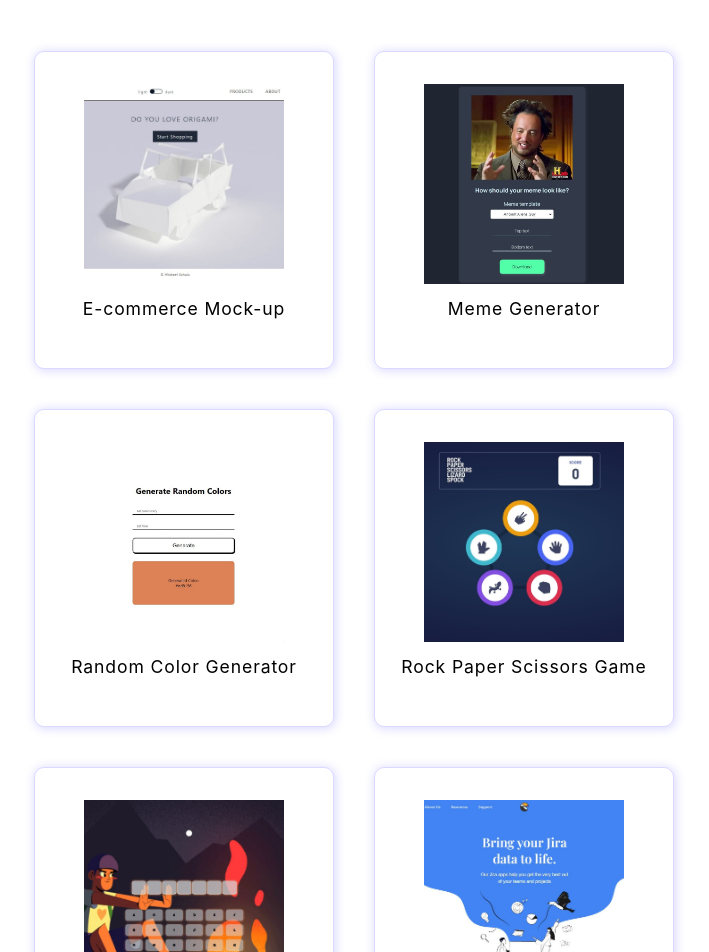
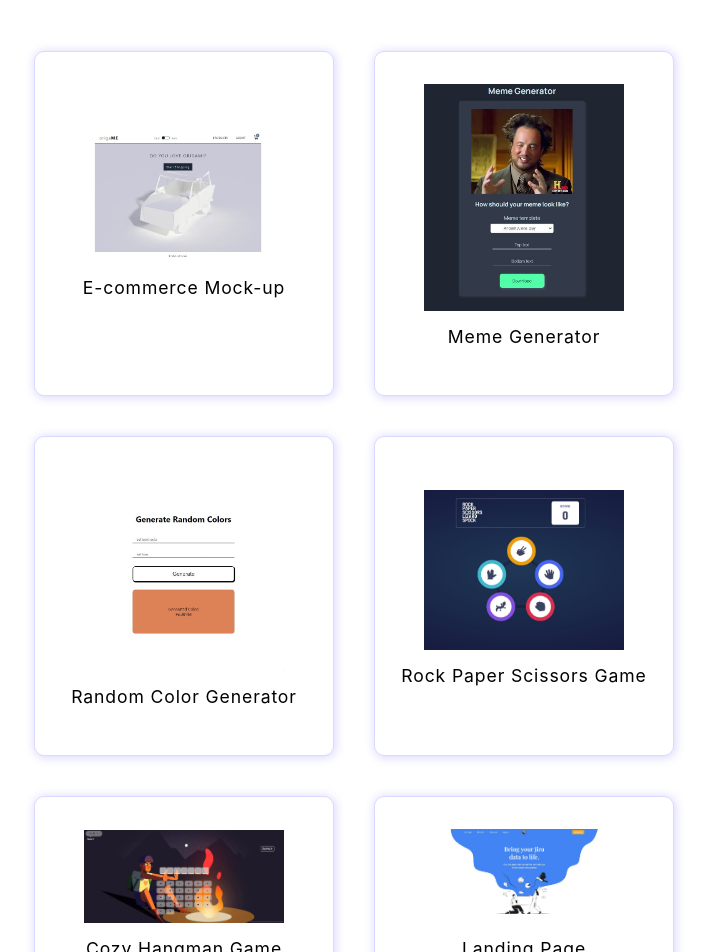
Before and after one commit to mischulz14/ms-portfolio, a Next.js app: page / in a window 1280 px wide. Shown: the part 1860-2812 px from the top of the page, without its empty margins (286-995 px from the left). Built offline with nearby package versions, Linux system fonts and the light colour scheme.

Commit message:
Change to img tag for loading states

```diff
--- a/components/About.js
+++ b/components/About.js
@@ -1,5 +1,5 @@
 import Head from 'next/head';
-import Image from 'next/image';
+import img from 'next/image';
 import Link from 'next/link';
 
 function About() {
@@ -31,34 +31,34 @@ function About() {
               </p>
               <div className="grid flex-wrap justify-center w-full grid-cols-4 gap-4 mx-auto sm:flex sm:flex-nowrap stack-wrapper sm:h-auto">
                 <div className="img-wrapper">
-                  <Image src="/html.svg" alt="" width="300" height="300" />
+                  <img src="/html.svg" alt="" width="300" height="300" />
                 </div>
                 <div className="img-wrapper">
-                  <Image src="/css.svg" alt="" width="300" height="300" />
+                  <img src="/css.svg" alt="" width="300" height="300" />
                 </div>
                 <div className="img-wrapper">
-                  <Image src="/tailwind.svg" alt="" width="300" height="300" />
+                  <img src="/tailwind.svg" alt="" width="300" height="300" />
                 </div>
                 <div className="img-wrapper">
-                  <Image src="/sass.svg" alt="" width="300" height="300" />
+                  <img src="/sass.svg" alt="" width="300" height="300" />
                 </div>
                 <div className="img-wrapper">
-                  <Image src="/js.svg" alt="" width="300" height="300" />
+                  <img src="/js.svg" alt="" width="300" height="300" />
                 </div>
                 <div className="img-wrapper">
-                  <Image src="/node.svg" alt="" width="300" height="300" />
+                  <img src="/node.svg" alt="" width="300" height="300" />
                 </div>
                 <div className="img-wrapper">
-                  <Image src="/react.svg" alt="" width="300" height="300" />
+                  <img src="/react.svg" alt="" width="300" height="300" />
                 </div>
                 <div className="img-wrapper">
-                  <Image src="/nextjs.svg" alt="" width="300" height="300" />
+                  <img src="/nextjs.svg" alt="" width="300" height="300" />
                 </div>
                 <div className="img-wrapper">
-                  <Image src="/git.svg" alt="" width="300" height="300" />
+                  <img src="/git.svg" alt="" width="300" height="300" />
                 </div>
                 <div className="img-wrapper">
-                  <Image src="/github.svg" alt="" width="300" height="300" />
+                  <img src="/github.svg" alt="" width="300" height="300" />
                 </div>
               </div>
             </div>
--- a/components/Portfolio.js
+++ b/components/Portfolio.js
@@ -1,6 +1,7 @@
 import Head from 'next/head';
-import Image from 'next/image';
+import img from 'next/image';
 import Link from 'next/link';
+
 import Navbar from '../components/Navbar';
 
 function Portfolio() {
@@ -30,7 +31,7 @@ function Portfolio() {
                   href="https://origame-ecommerce.netlify.app/"
                   target="_blank"
                 >
-                  <Image
+                  <img
                     width="200"
                     height="200"
                     src="/ecommerce.jpg"
@@ -43,7 +44,7 @@ function Portfolio() {
               </div>
               <div className="portfolio-item">
                 <Link href="https://react-meme-generator14.netlify.app/">
-                  <Image
+                  <img
                     width="200"
                     height="200"
                     src="/memes.jpg"
@@ -56,7 +57,7 @@ function Portfolio() {
               </div>
               <div className="portfolio-item">
                 <Link href="https://react-random-colors.netlify.app/">
-                  <Image
+                  <img
                     width="200"
                     height="200"
                     src="/randomcolors.jpg"
@@ -70,7 +71,7 @@ function Portfolio() {
 
               <div className="portfolio-item">
                 <Link href="https://rock-paper-scissors-lizard-spock-ms.netlify.app/">
-                  <Image
+                  <img
                     width="200"
                     height="200"
                     src="/rock-paper.jpg"
@@ -83,7 +84,7 @@ function Portfolio() {
 
               <div className="portfolio-item">
                 <Link href="https://cozy-hangman.netlify.app/">
-                  <Image
+                  <img
                     width="200"
                     height="200"
                     src="/hangman.jpg"
@@ -96,7 +97,7 @@ function Portfolio() {
               </div>
               <div className="portfolio-item">
                 <Link href="https://react-landing-page-clone-14.netlify.app/">
-                  <Image
+                  <img
                     width="200"
                     height="200"
                     src="/landing-page.jpg"
--- a/pages/index.js
+++ b/pages/index.js
@@ -12,7 +12,17 @@ import Portfolio from '../components/Portfolio';
 function Home() {
   const [isImageLoaded, setIsImageLoaded] = useState(false);
 
-  const imagePaths = ['/portfolio-img.jpg'];
+  const imagePaths = [
+    '/portfolio-img.jpg',
+    'randomcolors.jpg',
+    'memes.jpg',
+    'ecommerce.jpg',
+    'hangman.jpg',
+    'rock-paper.jpg',
+    'landing-page.jpg',
+    'kajian.jpg',
+    'sass.jpg',
+  ];
 
   useEffect(() => {
     const images = imagePaths.map((path) => {
```
Also changed, not shown: public/chitchat.png (deleted), 1 other file (tests, documents, lock files or other folders).
